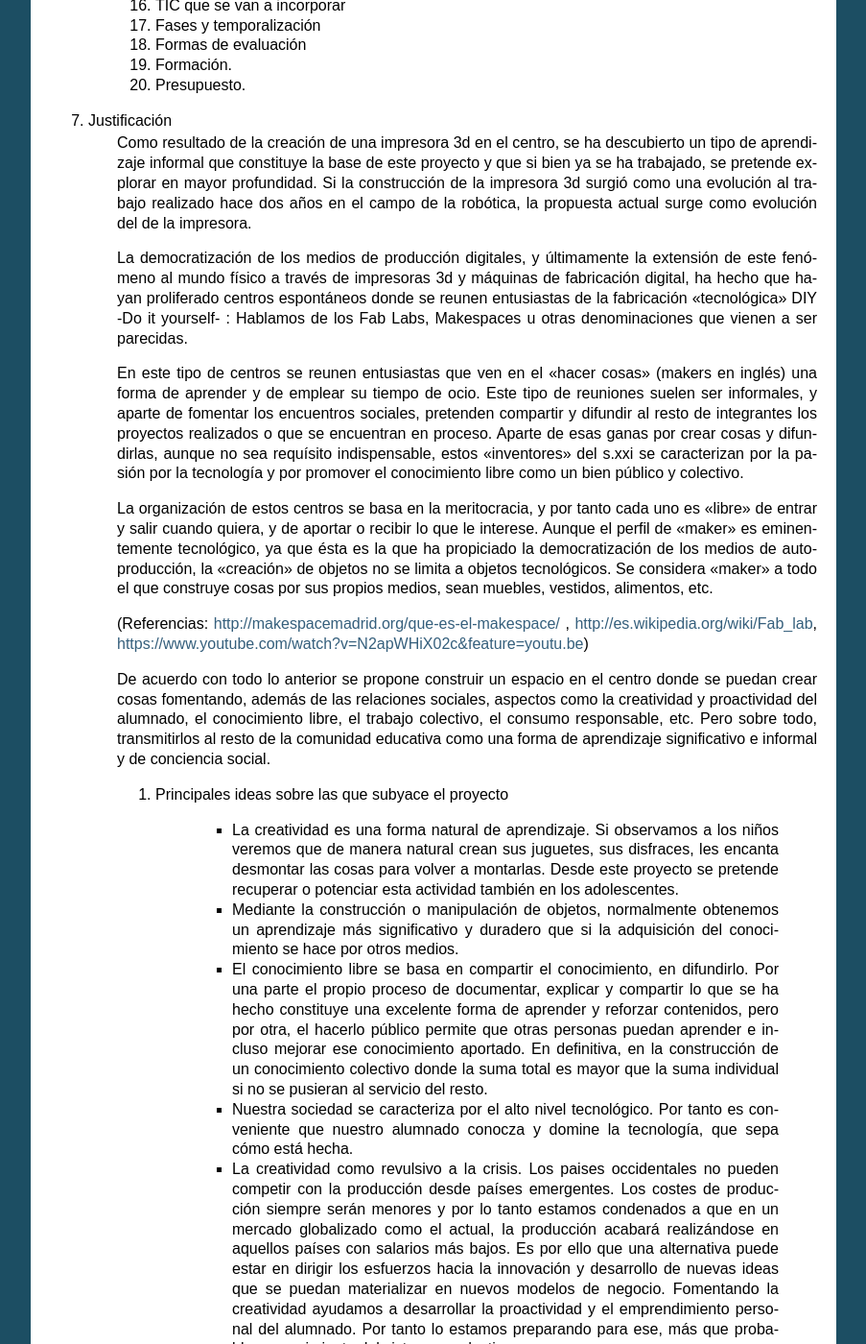
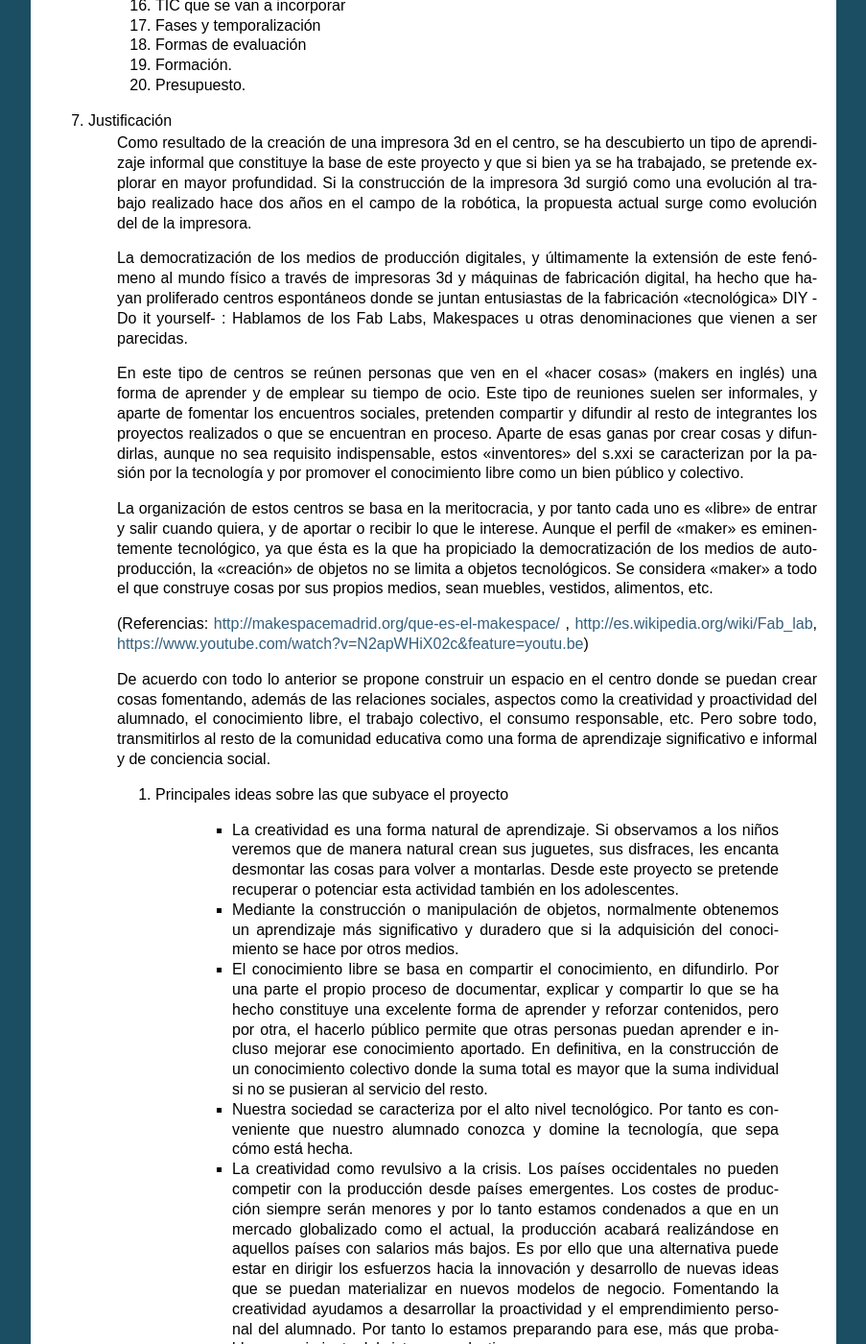
Before and after one commit to es3a10/aula_creativa, a Sphinx documentation site: the page built from docs/articulos.rst, in a window 1280 px wide and 1400 px high, scrolled down 928 px. Shown: the whole window at 96% size, without its empty margins (198-1101 px from the left). Built offline with Sphinx 7.4.7, drawn with Linux system fonts in a browser that asks for light colours; some of the changed text lies outside the part shown.

Commit message:
Update articulos.rst

```diff
--- a/docs/articulos.rst
+++ b/docs/articulos.rst
@@ -57,17 +57,17 @@ But if you have an idea and I have an idea and we exchange these ideas, then eac
 
 	La democratización de los medios de producción digitales, y últimamente
 	la extensión de este fenómeno al mundo físico a través de impresoras 3d y máquinas de fabricación digital,
-	ha hecho que hayan proliferado centros espontáneos donde se reunen entusiastas de la fabricación "tecnológica" DIY -Do it yourself- :
+	ha hecho que hayan proliferado centros espontáneos donde se juntan entusiastas de la fabricación "tecnológica" DIY -Do it yourself- :
 	Hablamos de los Fab Labs, Makespaces u otras denominaciones que vienen a ser
 	parecidas.
 
-	En este tipo de centros se reunen entusiastas que ven en el "hacer cosas" (makers en inglés)
+	En este tipo de centros se reúnen personas que ven en el "hacer cosas" (makers en inglés)
 	una forma de aprender
 	y de emplear su tiempo de ocio. Este tipo de reuniones suelen ser informales, y
 	aparte de fomentar los encuentros sociales, pretenden compartir y difundir al resto de integrantes
 	los proyectos realizados o que se encuentran en proceso.
 	Aparte de esas ganas por crear cosas y difundirlas, aunque no
-	sea requísito indispensable, estos "inventores" del s.xxi se caracterizan
+	sea requisito indispensable, estos "inventores" del s.xxi se caracterizan
 	por la pasión por la tecnología y por promover el conocimiento libre como un bien público y colectivo.
 
 	La organización de estos centros se basa en la meritocracia, y por tanto
@@ -106,10 +106,10 @@ But if you have an idea and I have an idea and we exchange these ideas, then eac
 		  la suma individual si no se pusieran al servicio del resto.
 
 		- Nuestra sociedad se caracteriza por el alto nivel tecnológico. Por tanto es
-		  conveniente que nuestro alumnado conocza y domine la tecnología, que sepa cómo está
+		  conveniente que nuestro alumnado conozca y domine la tecnología, que sepa cómo está
 		  hecha.
 
-		- La creatividad como revulsivo a la crisis. Los paises occidentales no pueden competir
+		- La creatividad como revulsivo a la crisis. Los países occidentales no pueden competir
 		  con la producción desde países emergentes. Los costes de producción siempre serán menores
 		  y por lo tanto estamos condenados a que en un mercado globalizado como el actual, la
 		  producción acabará realizándose en aquellos países con salarios más bajos. Es por ello que
```
Also changed, not shown: other parts of docs/articulos.rst (+7 -7 lines).
